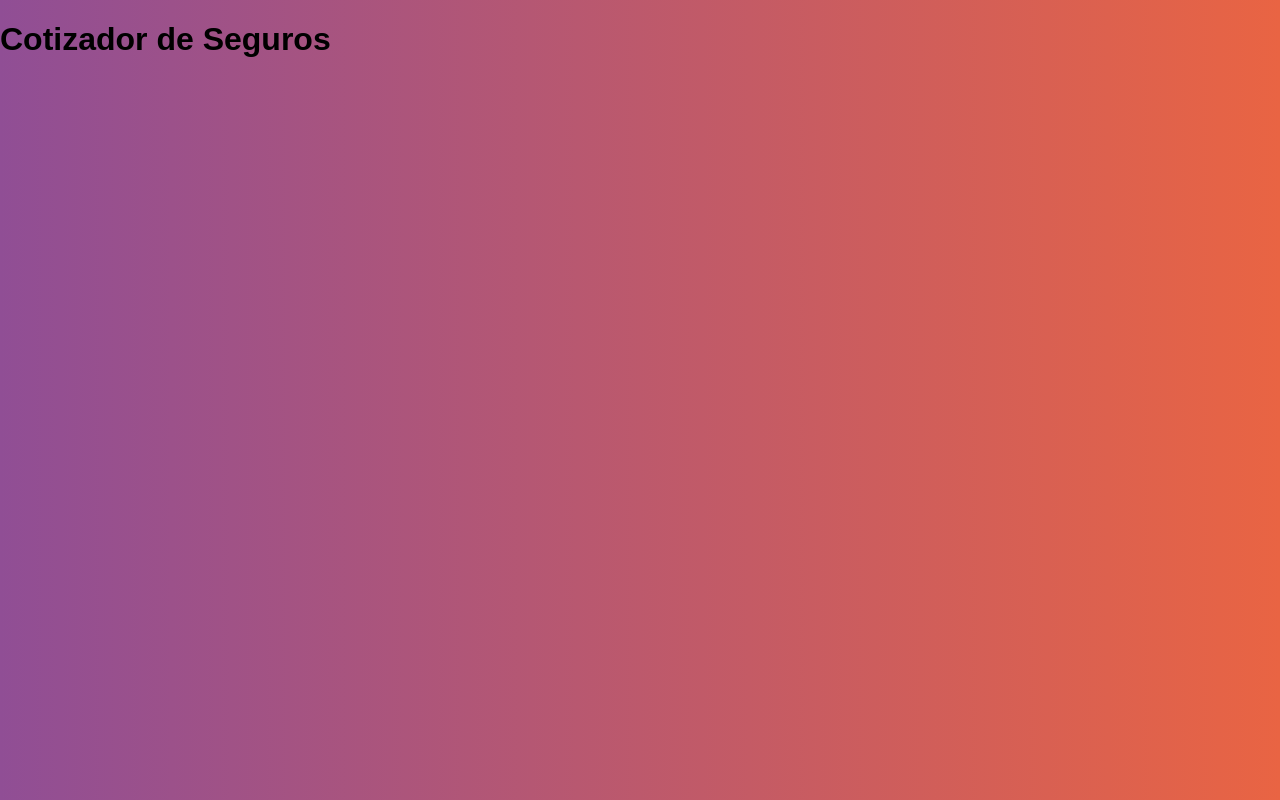
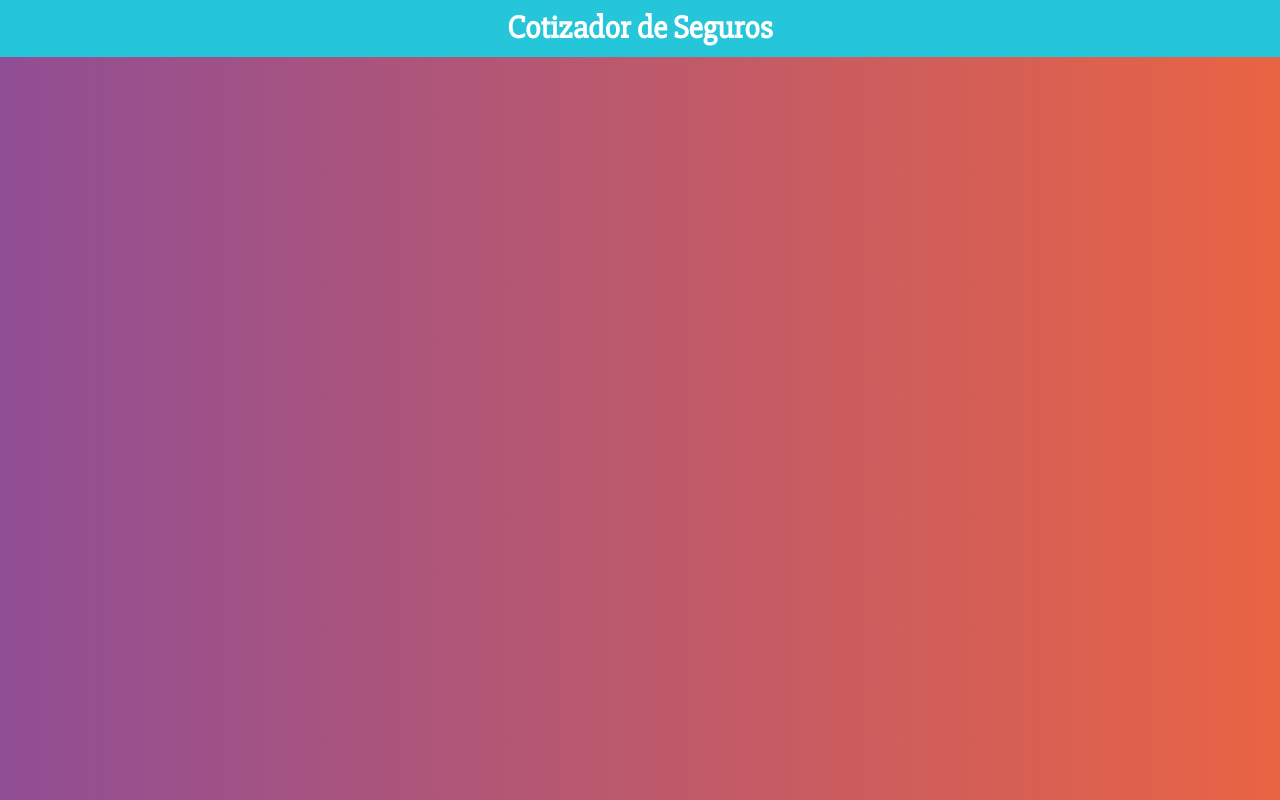
Before and after one commit to JoseIgnacioTapia/cotizador-seguros, a React (Create React App) app: page / in a window 1280 px wide. Built offline with nearby package versions, Linux system fonts and the light colour scheme.

Commit message:
ContenedorHeader & TextoHeader Ctyles Components

```diff
--- a/package.json
+++ b/package.json
@@ -3,6 +3,8 @@
   "version": "0.1.0",
   "private": true,
   "dependencies": {
+    "@emotion/react": "^11.4.0",
+    "@emotion/styled": "^11.3.0",
     "@testing-library/jest-dom": "^5.12.0",
     "@testing-library/react": "^11.2.7",
     "@testing-library/user-event": "^12.8.3",
--- a/src/components/Header.js
+++ b/src/components/Header.js
@@ -1,10 +1,25 @@
 import React from 'react';
+import styled from '@emotion/styled';
+
+const ContenedorHeader = styled.header`
+  background-color: #26C6DA;
+  padding: 10px;
+  font-weight: bold;
+  color: #ffffff;
+`;
+
+const TextoHeader = styled.h1`
+  font-size: 2rem;
+  margin: 0;
+  font-family: 'Slabo 27px', serif;
+  text-align: center;
+`;
 
 const Header = ({titulo}) => {
   return (
-    <header>
-      <h1>{titulo}</h1>
-    </header>
+    <ContenedorHeader>
+      <TextoHeader>{titulo}</TextoHeader>
+    </ContenedorHeader>
    );
 }
 
```
Also changed, not shown: 1 other file (tests, documents, lock files or other folders).
